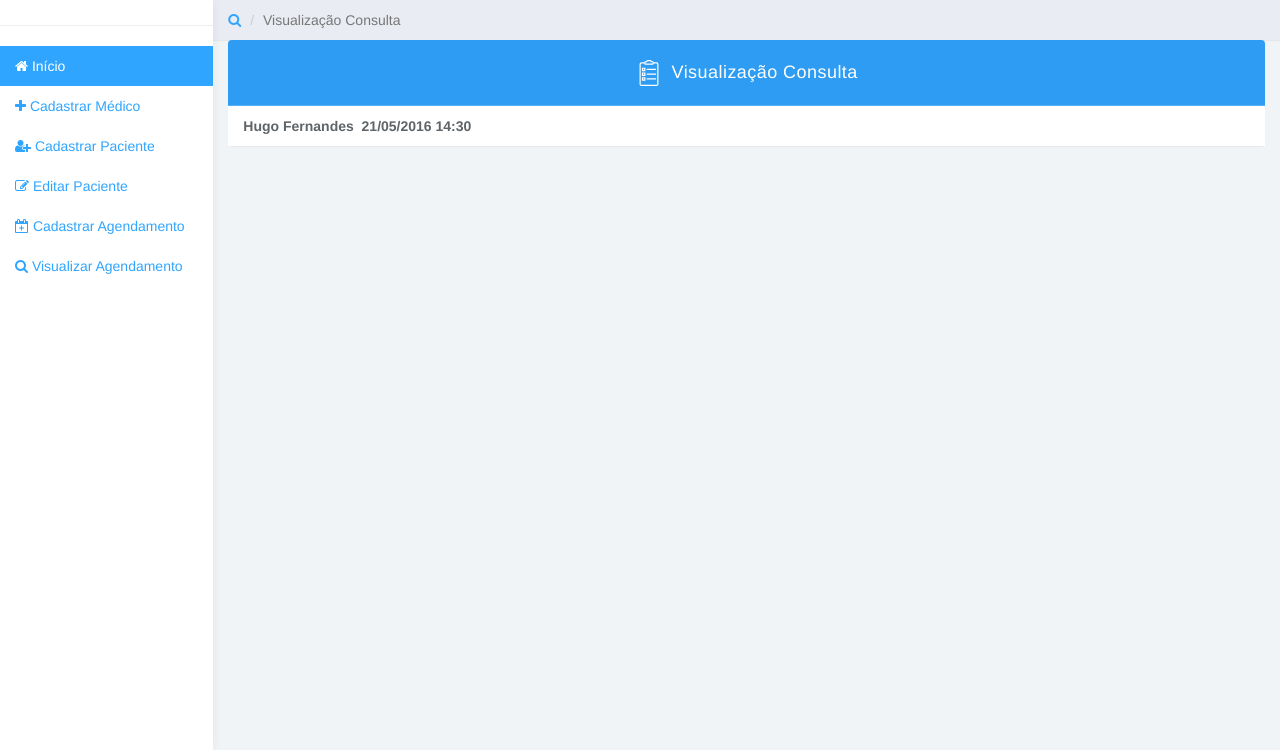
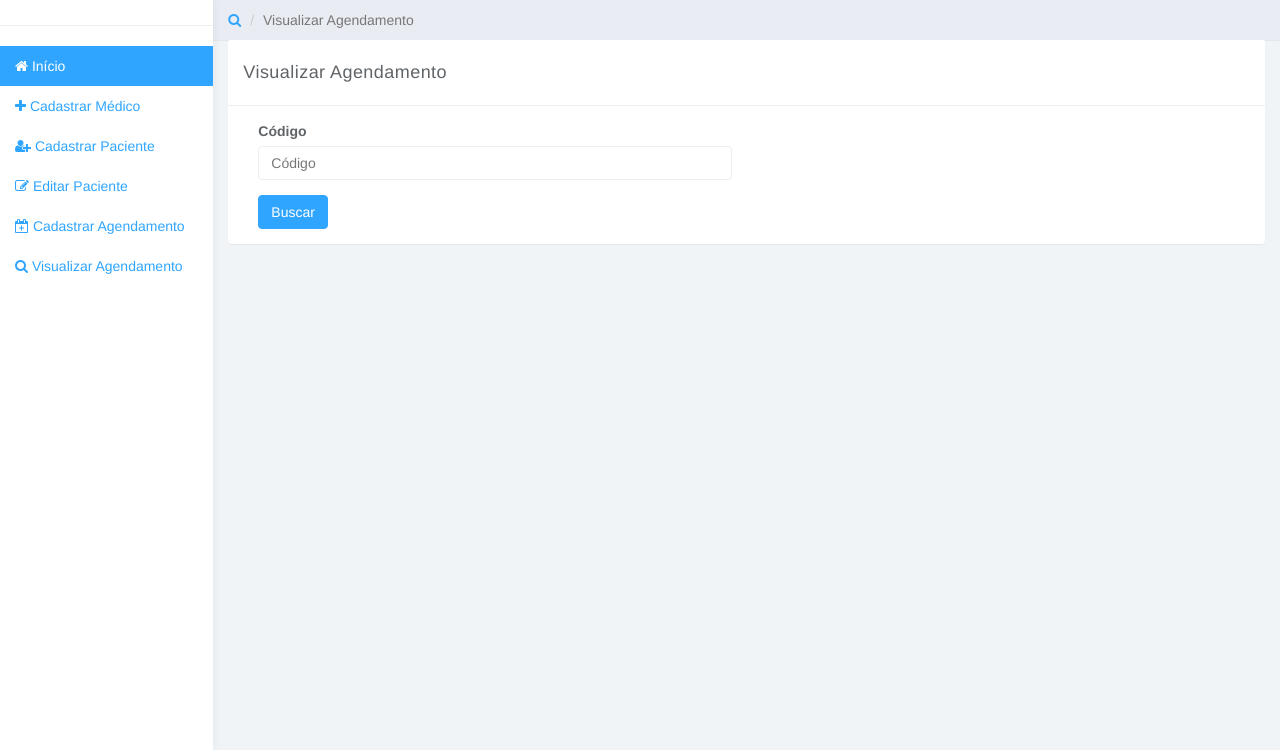
Before and after one commit to yvescleuder/trabalho-lp, a PHP site: page /app/view/agendamento-visualizar.php in a window 1280 px wide. Shown: the part 50-800 px from the top of the page. Run offline with PHP 8.4, Linux system fonts and the light colour scheme.

Commit message:
Criação do visualizar agendamento, alteração no banco de dados e otimização de algumas funções no js

```diff
--- a/app/view/agendamento-cadastrar.php
+++ b/app/view/agendamento-cadastrar.php
@@ -40,10 +40,10 @@
 									<input type="time" class="form-control" name="agendamento[hora]" placeholder="Hora da Consulta">
 								</div>
 								<div class="form-group">
-									<label>Tipo Consulta</label>
+									<label>Tipo Agendamento</label>
 									<select class="form-control" name="agendamento[tipo]">
 										<option value="">-- Selecione</option>
-										<option value="1">Normal</option>
+										<option value="1">Consulta</option>
 										<option value="2">Retorno</option>
 									</select>
 								</div>
--- a/app/view/agendamento-visualizar.php
+++ b/app/view/agendamento-visualizar.php
@@ -3,27 +3,78 @@
 		<div class="row">
 			<ol class="breadcrumb">
 				<li><a href="#"><i class="fa fa-search" aria-hidden="true"></i></a></li>
-				<li class="active">Visualização Consulta</li>
+				<li class="active">Visualizar Agendamento</li>
 			</ol>
 		</div><!--/.row-->
 
-		<div class="panel panel-blue">
-					<div class="panel-heading dark-overlay"><svg class="glyph stroked clipboard-with-paper"><use xlink:href="#stroked-clipboard-with-paper"></use></svg>Visualização Consulta</div>
-					<div class="panel-body">
-						<ul class="todo-list">
-						<li class="todo-list-item">
-								<div class="list">
-									<label for="list">Hugo Fernandes</label>
-									<label for="list">               </label>
-									<label for="list">21/05/2016 14:30</label>
+		<div class="row">
+			<div class="col-lg-12">
+				<div class="panel panel-default">
+					<div class="panel-heading">Visualizar Agendamento</div>
+						<!-- Form Busca Codigo Agendamento -->
+						<div class="panel-body" id="divBuscarAgendamento">
+							<div id="resposta"></div>
+							<form id="formBuscarAgendamento" action="../action/listar.php" method="POST" onkeydown="if(event.keyCode == 13) enter();">
+								<input type="hidden" name="acao" value="buscarAgendamento">
+								<div class="col-md-6">
+									<div class="form-group">
+										<label>Código</label>
+										<input type="number" class="form-control" placeholder="Código" name="id" maxlength="10">
+									</div>
 								</div>
 
+								<div class="col-md-12">
+									<button type="submit" id="botaoBuscarAgendamento" class="btn btn-primary btn-disabled">Buscar</button>
+									<span class="loading hide">
+										<img src="../../assets/img/load.gif" alt="Carregando...">
+									</span>
+								</div>
+							</form>
+						</div>
+						<!-- Fim Form Busca Codigo Agendamento -->
+						<form id="formDadosAgendamento" action="../action/listar.php" method="POST">
+								<input type="hidden" name="acao" value="buscarDadosAgendamento">
+								<input type="hidden" id="agendamento_id" name="id" value="">
+						</form>
+						<!-- Inicio Form de Visualização de Agendamento -->
+						<div class="panel-body hidden" id="divDadosAgendamento">
+							<form>
+								<div class="col-md-6">
+									<div class="form-group">
+										<label>Código Agendamento</label>
+										<input type="number" class="form-control" id="id" placeholder="Código do Agendamento" disabled="disabled">
+									</div>
+									<div class="form-group">
+										<label>Data</label>
+										<input type="text" class="form-control" id="data" placeholder="Data da Consulta" disabled="disabled">
+									</div>
+									<div class="form-group">
+										<label>Médico</label>
+										<input type="text" class="form-control" id="nomeMedico" placeholder="CRM - Nome do Médico" disabled="disabled">
+									</div>
+								</div>
 
-							</li>
-						</ul>
+								<div class="col-md-6">
+									<div class="form-group">
+										<label>Paciente</label>
+										<input type="text" class="form-control" id="nomePaciente" placeholder="Código - Nome do Paciente" disabled="disabled">
+									</div>
+									<div class="form-group">
+										<label>Hora</label>
+										<input type="text" class="form-control" id="hora" placeholder="Hora da Consulta" disabled="disabled">
+									</div>
+									<div class="form-group">
+										<label>Tipo Agendamento</label>
+										<input type="text" class="form-control" id="tipoAgendamento" placeholder="Tipo do Agendamento" disabled="disabled">
+									</div>
+								</div>
+							</form>
+						</div>
 					</div>
 				</div>
+			</div><!-- /.col-->
+		</div><!-- /.row -->
 
 	</div><!--/.main-->
 <?php require_once('footer.php'); ?>
-	<script type="text/javascript" src="../../assets/js/pags/paciente-cadastrar.js"></script>
+	<script type="text/javascript" src="../../assets/js/pags/agendamento-visualizar.js"></script>
--- /dev/null
+++ b/assets/js/pags/agendamento-visualizar.js
@@ -0,0 +1,64 @@
+/* Custom JavaScript */
+$(document).ready(function($)
+{
+	var formBuscar = $('#formBuscarAgendamento');
+
+	formBuscar.validate({
+		rules: {
+			"id": {
+				required: true,
+				number: true,
+				minlength: 1,
+				maxlength: 10
+			}
+		}
+	});
+
+	$('#botaoBuscarAgendamento').click(function()
+	{
+		enter();
+	});
+});
+
+function retornoBuscarAgendamento(resp, error)
+{
+	var form = $('#formBuscarAgendamento');
+	if(resp.msg.tipo == 's')
+	{
+		$('#agendamento_id').val(resp.msg.texto);
+		consultar('#formDadosAgendamento', '', 'json', function(){}, retornoDadosAgendamento);
+		$('#divBuscarAgendamento').attr('class', 'hidden');
+		$('#divDadosAgendamento').removeClass('hidden');
+		form.reset();
+	}
+	else
+	{
+		notificacao("#resposta", resp.msg);
+	}
+
+	$('html, body').animate({scrollTop: $('.navbar-brand').offset().top }, 1000);
+
+	loading('.loading', 0);
+}
+
+function retornoDadosAgendamento(resp, error)
+{
+	for(var index in resp)
+	{
+        $("#"+index).val(resp[index]);
+    }
+}
+
+function enter()
+{
+	var formBuscar = $('#formBuscarAgendamento');
+
+	if(formBuscar.valid())
+	{
+		consultar('#formBuscarAgendamento', '', 'json', antesEnviar('#resposta', '.loading'), retornoBuscarAgendamento);
+	}
+	else
+	{
+		formBuscar.validate().focusInvalid();
+	}
+}
--- a/assets/js/pags/paciente-cadastrar.js
+++ b/assets/js/pags/paciente-cadastrar.js
@@ -50,14 +50,7 @@ $(document).ready(function($)
 
 	$('.btn-primary').click(function()
 	{
-		if(form.valid())
-		{
-			salvar(form, 'json', antesEnviar('#resposta', '.loading'), retornoPacienteCadastrar);
-		}
-		else
-		{
-			form.validate().focusInvalid();
-		}
+		enter();
 	});
 });
 
```
Also changed, not shown: app/action/listar.php (+15 -0 lines), app/controller/AgendamentoController.php (+33 -4 lines), app/model/Agendamento.php (+46 -0 lines), assets/js/pags/agendamento-cadastrar.js (+1 -8 lines), assets/js/pags/medico-cadastrar.js (+1 -8 lines), assets/js/pags/paciente-editar.js (+2 -16 lines), app/controller/lib/.htaccess (added), 2 other files.
